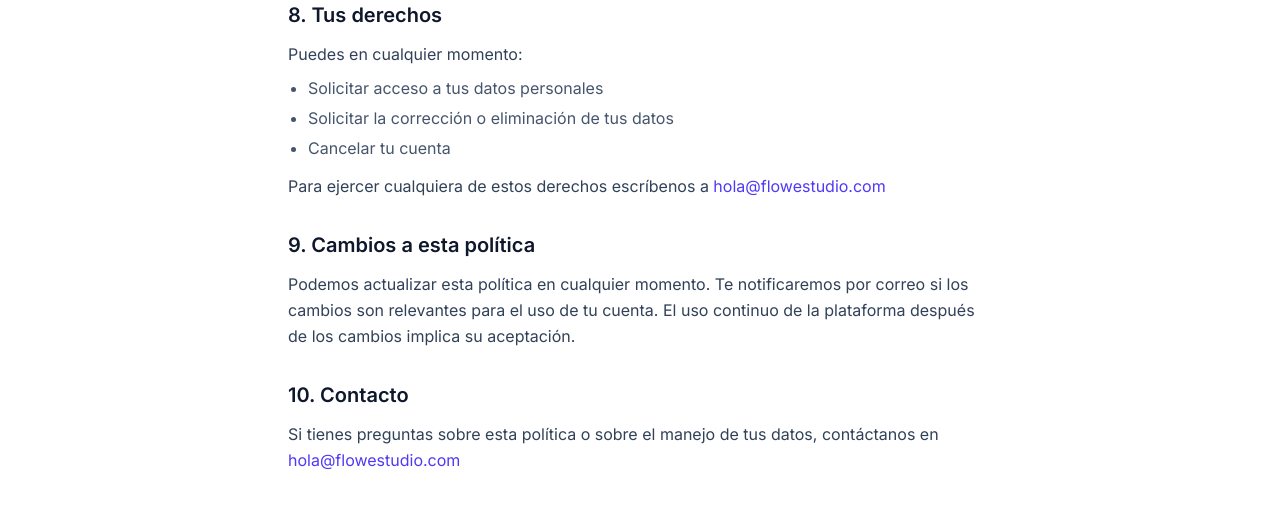
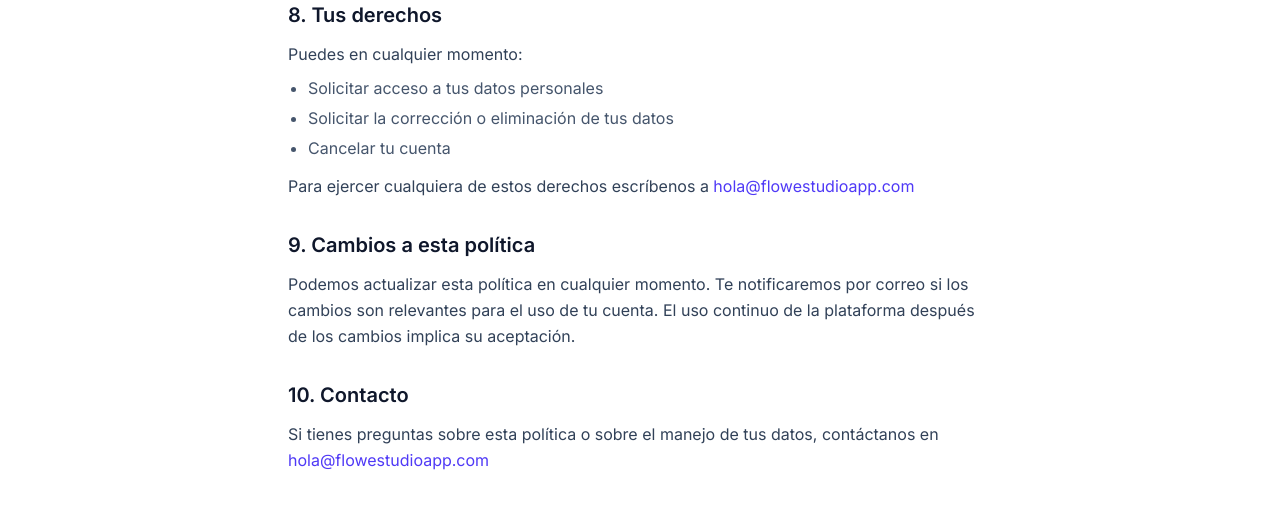
Before and after one commit to apolo-17/flowestudio-landing, a Vue app: page /privacy in a window 1280 px wide. Shown: the part 1791-2311 px from the top of the page. Built offline with nearby package versions, Linux system fonts and the light colour scheme; no server answers.

Commit message:
Cambio de email

```diff
--- a/src/components/landing/HeroSection.vue
+++ b/src/components/landing/HeroSection.vue
@@ -66,7 +66,7 @@ import { SIGNUP_URL } from '../../config/env'
               <div class="w-2.5 h-2.5 rounded-full bg-yellow-400"></div>
               <div class="w-2.5 h-2.5 rounded-full bg-emerald-400"></div>
               <div class="flex-1 mx-3 bg-slate-700 rounded h-5 flex items-center px-3">
-                <span class="text-slate-400 text-xs">app.flowestudio.com</span>
+                <span class="text-slate-400 text-xs">app.flowestudioapp.com</span>
               </div>
             </div>
 
--- a/src/config/env.ts
+++ b/src/config/env.ts
@@ -22,4 +22,4 @@ export const LOGIN_URL = import.meta.env.VITE_LOGIN_URL || `${DASHBOARD_BASE_URL
 
 export const SIGNUP_URL = import.meta.env.VITE_SIGNUP_URL || `${DASHBOARD_BASE_URL}/signup`
 
-export const SUPPORT_EMAIL = import.meta.env.VITE_SUPPORT_EMAIL || 'hola@flowestudio.com'
+export const SUPPORT_EMAIL = import.meta.env.VITE_SUPPORT_EMAIL || 'hola@flowestudioapp.com'
--- a/src/pages/PrivacyPage.vue
+++ b/src/pages/PrivacyPage.vue
@@ -124,7 +124,7 @@ import { SUPPORT_EMAIL } from '../config/env'
           <p class="mt-3">
             Para ejercer cualquiera de estos derechos escríbenos a
             <a :href="`mailto:${SUPPORT_EMAIL}`" class="text-indigo-600 hover:text-indigo-700">
-              hola@flowestudio.com
+              {{ SUPPORT_EMAIL }}
             </a>
           </p>
         </section>
@@ -144,7 +144,7 @@ import { SUPPORT_EMAIL } from '../config/env'
             Si tienes preguntas sobre esta política o sobre el manejo de tus datos, contáctanos
             en
             <a :href="`mailto:${SUPPORT_EMAIL}`" class="text-indigo-600 hover:text-indigo-700">
-              hola@flowestudio.com
+              {{ SUPPORT_EMAIL }}
             </a>
           </p>
         </section>
--- a/src/pages/TermsPage.vue
+++ b/src/pages/TermsPage.vue
@@ -125,7 +125,7 @@ import { SUPPORT_EMAIL } from '../config/env'
           <p>
             Para cualquier consulta sobre estos términos, escríbenos a
             <a :href="`mailto:${SUPPORT_EMAIL}`" class="text-indigo-600 hover:text-indigo-700">
-              hola@flowestudio.com
+              {{ SUPPORT_EMAIL }}
             </a>
           </p>
         </section>
```
Also changed, not shown: 1 other file (tests, documents, lock files or other folders).
